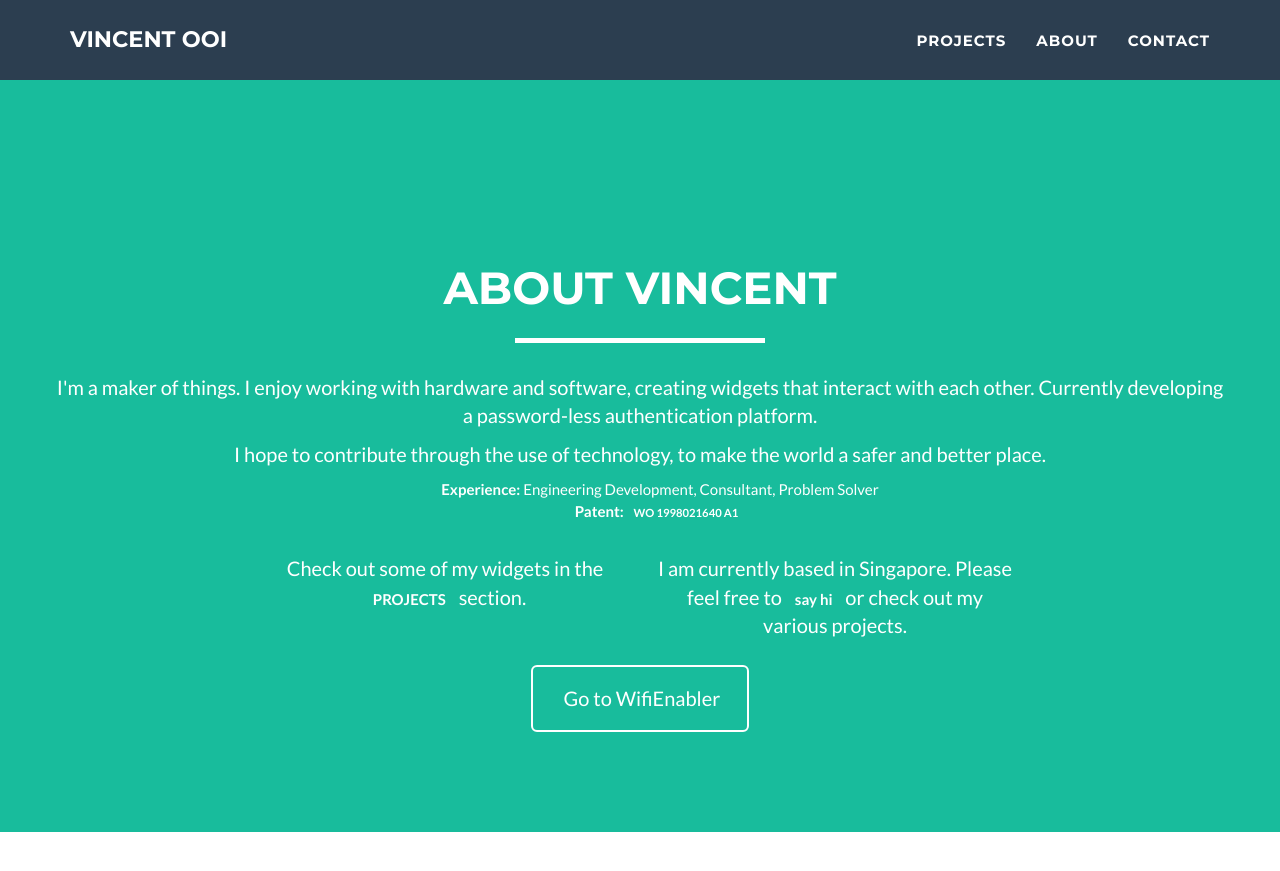
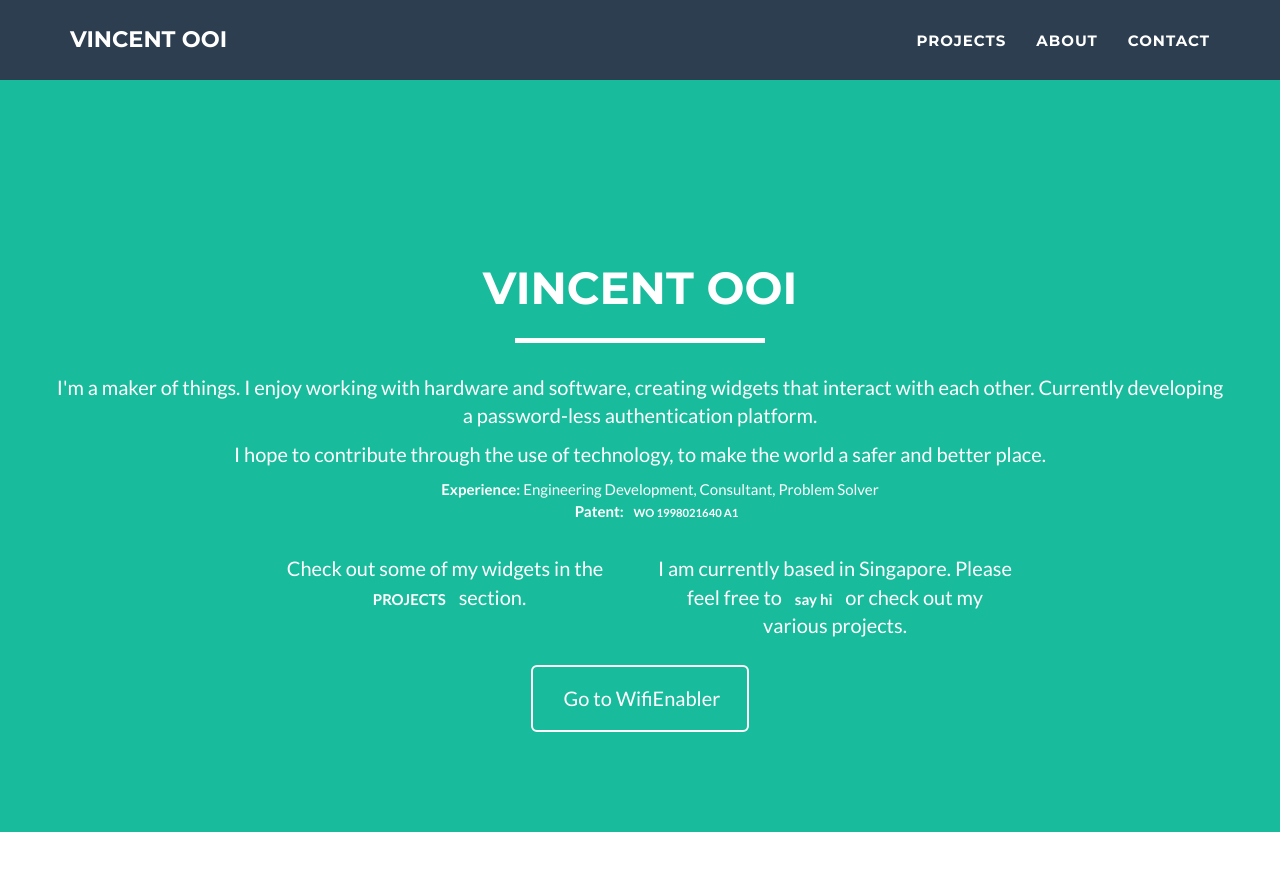
Before and after one commit to ooivincent/ooivincent.github.io, a Jekyll site: the page built from index.html, in a window 1280 px wide and 900 px high, scrolled down 612 px. Shown: the top 871 px of the window. Built offline with Jekyll 4.4.1, drawn with Linux system fonts in a browser that asks for light colours.

Commit message:
Update about.html

```diff
--- a/_includes/about.html
+++ b/_includes/about.html
@@ -3,7 +3,7 @@
         <div class="container">
             <div class="row">
                 <div class="col-lg-12 text-center">
-                    <h2>About Vincent</h2>
+                    <h2>Vincent Ooi</h2>
                     <hr class="star-light">
                 </div>
             </div>
```
